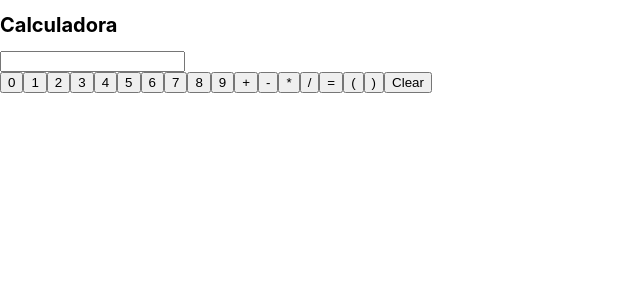
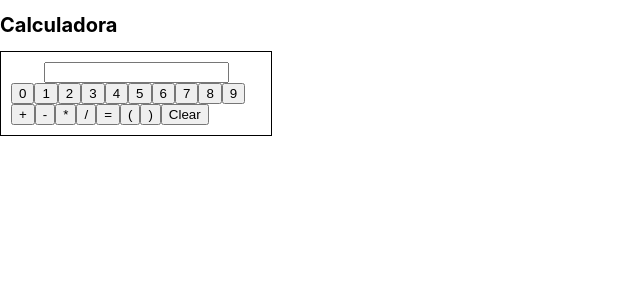
Before and after one commit to ericmadureira/react-calculator, a React (Create React App) app: page / in a window 1280 px wide. Shown: the top 300 px of the page, without its empty margins (0-640 px from the left). Built offline with nearby package versions, Linux system fonts and the light colour scheme.

Commit message:
feat: styled component Calculator
Changes Calculator to styled component.

```diff
--- a/src/components/Calculator.js
+++ b/src/components/Calculator.js
@@ -1,12 +1,23 @@
 import React, { useState } from 'react';
+import styled from 'styled-components';
+
 import Keyboard from './Keyboard'
 import Display from './Display';
 
-const Calculator = () => {
+const Calculator = styled.div`
+  align-items: center;
+  border: 1px black solid;
+  display: flex;
+  flex-direction: column;
+  padding: 10px;
+  width: 250px;
+`;
+
+const Container = () => {
   const [result, setResult] = useState('');
 
   return (
-    <div>
+    <Calculator>
       <Display
         result={result}
         setResult={setResult}
@@ -15,8 +26,8 @@ const Calculator = () => {
         result={result}
         setResult={setResult}
       />
-    </div>
+    </Calculator>
   );
 };
 
-export default Calculator;
+export default Container;
```
